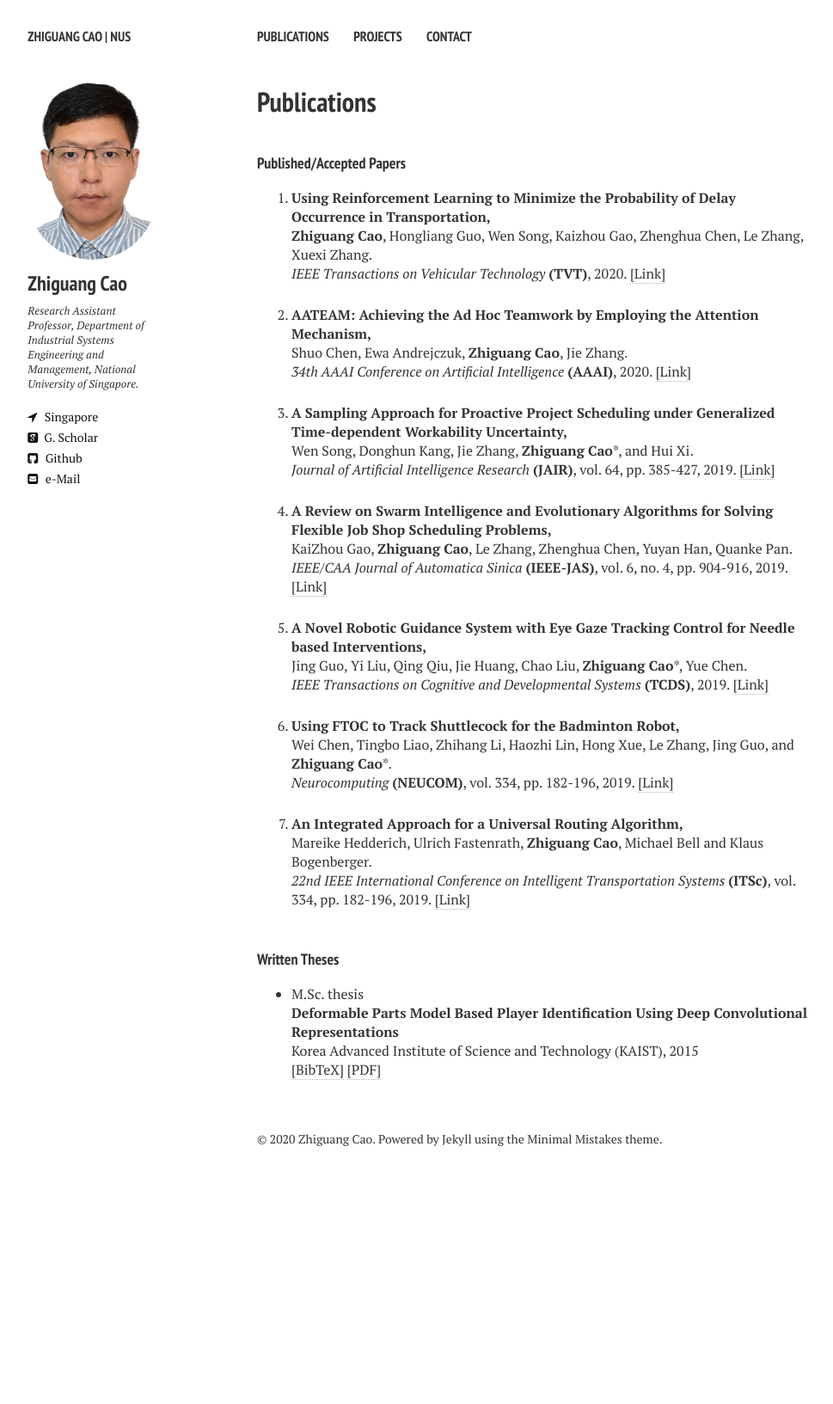
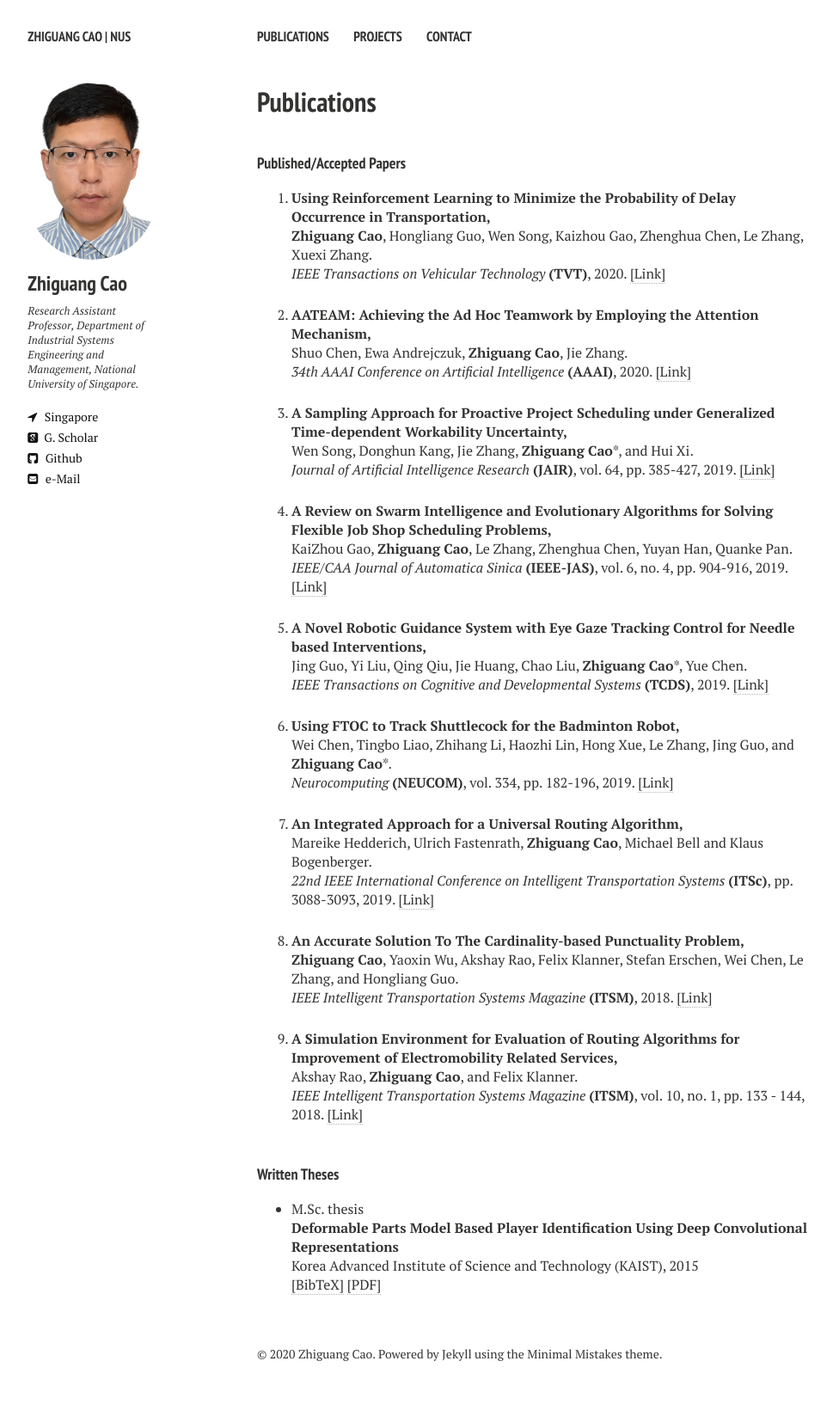
Before and after one commit to zhiguangcaosg/zhiguangcaosg.github.io, a Jekyll site: the page built from publications.md, in a window 1280 px wide. Shown: the whole page at 86% size, without its empty margins (21-990 px from the left). Built offline with Jekyll 4.4.1, drawn with Linux system fonts in a browser that asks for light colours; nearby versions of some CDN libraries; before the commit the page ends 1383 px from its top, so only the background shows below that.

Commit message:
Update publications.html

```diff
--- a/_layouts/publications.html
+++ b/_layouts/publications.html
@@ -142,13 +142,25 @@ div.bibtex pre { font-size: 75%; overflow: auto;  width: 100%; padding: 0em 0em;
 <p>
 <b>An Integrated Approach for a Universal Routing Algorithm,</b>
 <br>Mareike Hedderich, Ulrich Fastenrath, <b>Zhiguang Cao</b>, Michael Bell and Klaus Bogenberger.<br>
-<i> 22nd IEEE International Conference on Intelligent Transportation Systems </i> <b>(ITSc)</b>, vol. 334, pp. 182-196, 2019. <a href="https://ieeexplore.ieee.org/document/8917123" target="_blank">[Link]</a>
+<i> 22nd IEEE International Conference on Intelligent Transportation Systems </i> <b>(ITSc)</b>, pp. 3088-3093, 2019. <a href="https://ieeexplore.ieee.org/document/8917123" target="_blank">[Link]</a>
 </p>
 </li>
 
+<li>
+<p>
+<b>An Accurate Solution To The Cardinality-based Punctuality Problem,</b>
+<br> <b>Zhiguang Cao</b>, Yaoxin Wu, Akshay Rao,   Felix Klanner, Stefan Erschen, Wei Chen, Le Zhang, and Hongliang Guo.<br>
+<i> IEEE Intelligent Transportation Systems Magazine</i> <b>(ITSM)</b>, 2018. <a href="https://ieeexplore.ieee.org/document/8543229" target="_blank">[Link]</a>
+</p>
+</li>
 
-
-
+<li>
+<p>
+<b>A Simulation Environment for Evaluation of Routing Algorithms for Improvement of Electromobility Related Services,</b>
+<br> Akshay Rao, <b>Zhiguang Cao</b>, and  Felix Klanner.<br>
+<i> IEEE Intelligent Transportation Systems Magazine</i> <b>(ITSM)</b>, vol. 10, no. 1, pp. 133 - 144, 2018. <a href="https://ieeexplore.ieee.org/document/8263434" target="_blank">[Link]</a>
+</p>
+</li>
 
 
 </ol>
```
